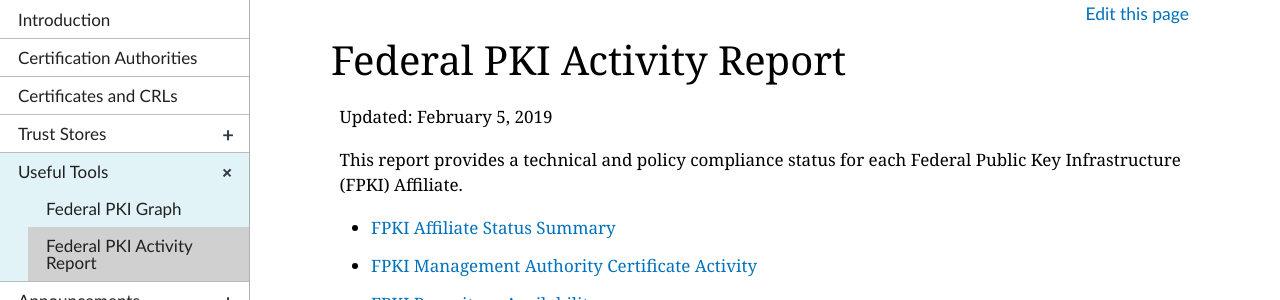
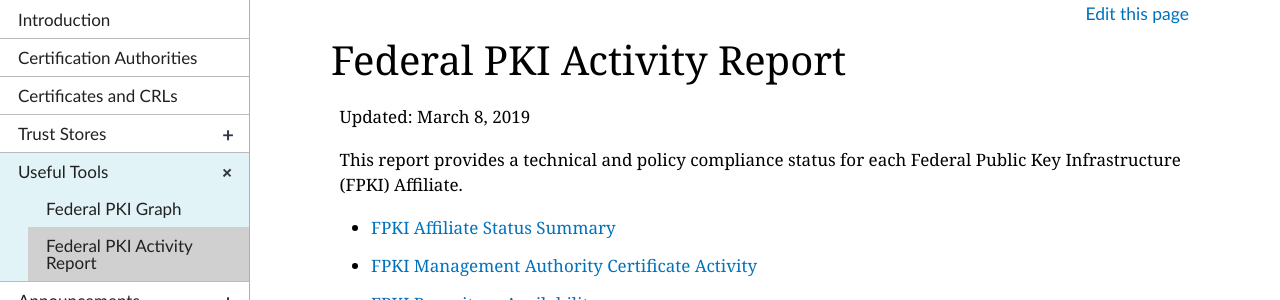
Before and after one commit to GSA/fpki-guides, a Jekyll site: the page built from _tools/03_fpki_activity_report.md, in a window 1280 px wide and 900 px high. Shown: the part 159-459 px from the top of the window. Built offline with Jekyll 4.4.1, drawn with Linux system fonts in a browser that asks for light colours; nearby versions of some CDN libraries; library files that are not in the unit come from our copies.

Commit message:
Update date

```diff
--- a/_tools/03_fpki_activity_report.md
+++ b/_tools/03_fpki_activity_report.md
@@ -5,7 +5,7 @@ collection: tools
 permalink: tools/fpkiactivityreport/
 ---
 
-Updated: February 5, 2019
+Updated: March 8, 2019
 
 This report provides a technical and policy compliance status for each Federal Public Key Infrastructure (FPKI) Affiliate.
 
```
